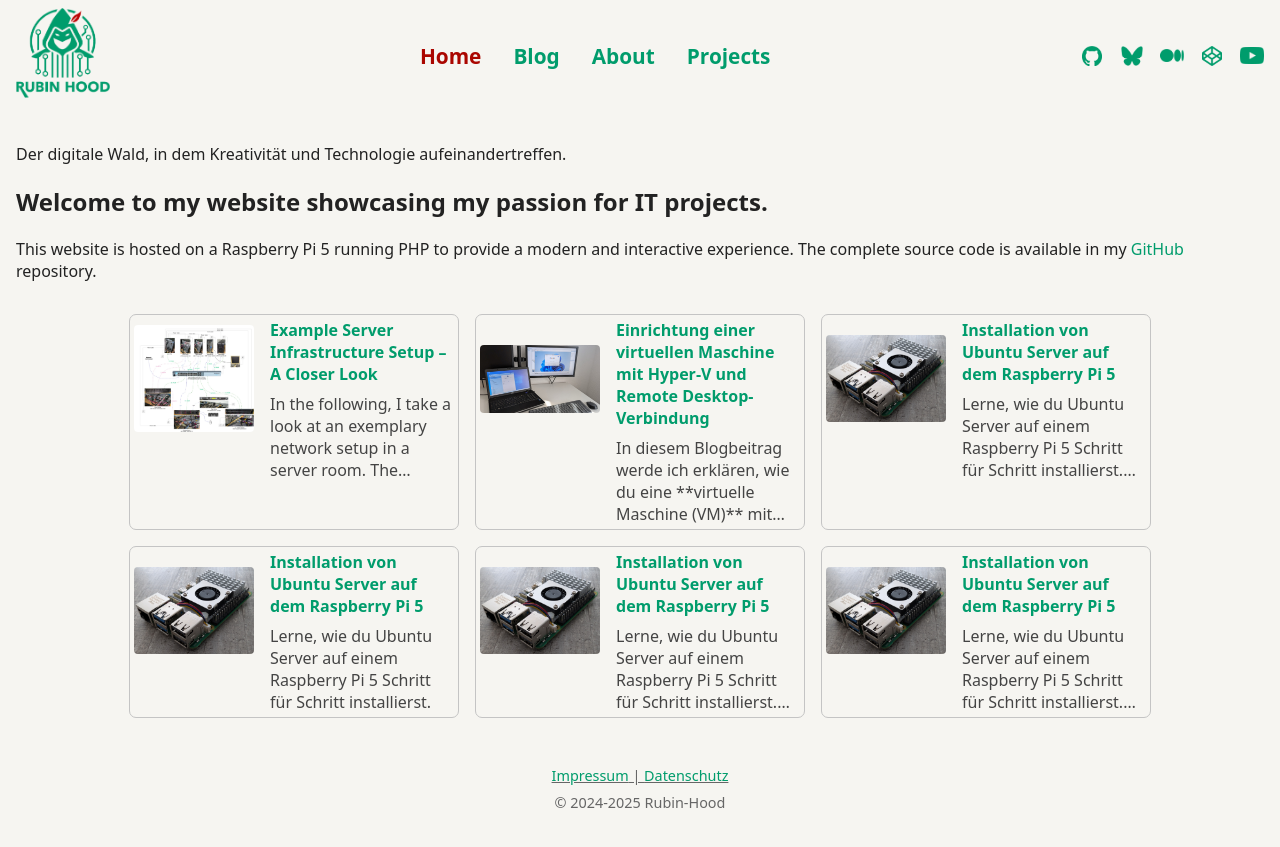
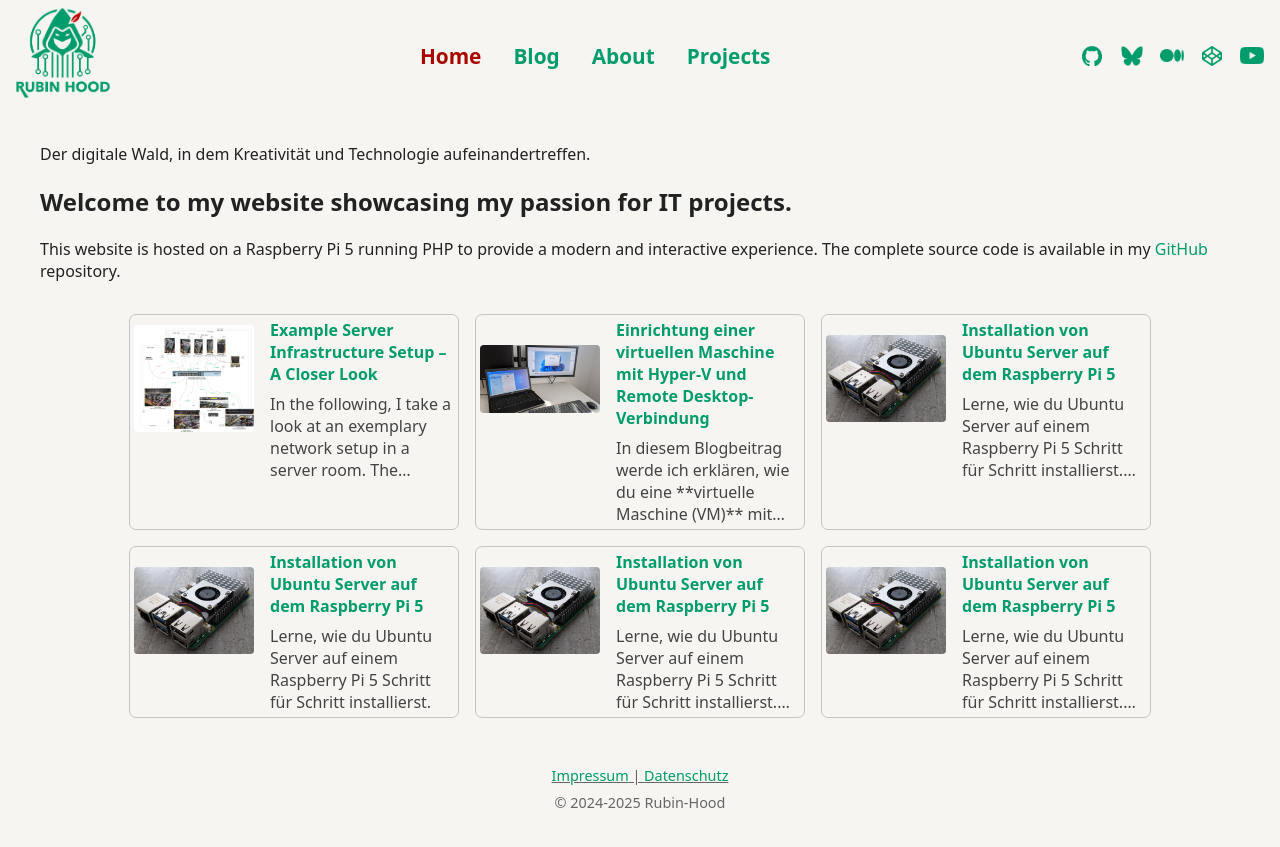
Before and after one commit to rubin-hood/rubinhood-blog, a Jekyll site: the page built from index.md, in a window 1280 px wide. Shown: the top 847 px of the page. Built offline with Jekyll 4.4.1, drawn with Linux system fonts in a browser that asks for light colours.

Commit message:
Update style.css

```diff
--- a/assets/css/style.css
+++ b/assets/css/style.css
@@ -128,7 +128,7 @@ a:active {
    =========================================================== */
 
 main {
-  max-width: 1400px;        /* Begrenzung der maximalen Breite – sieht zentriert und gut lesbar aus */
+  max-width: 1200px;        /* Begrenzung der maximalen Breite – sieht zentriert und gut lesbar aus */
   margin: 2rem auto;        /* Oben und unten 2rem Abstand, links/rechts automatisch mittig (zentriert) */
   padding: 0 1rem;          /* Innenabstand nach links/rechts, damit der Text nicht am Rand klebt */
 }
```
